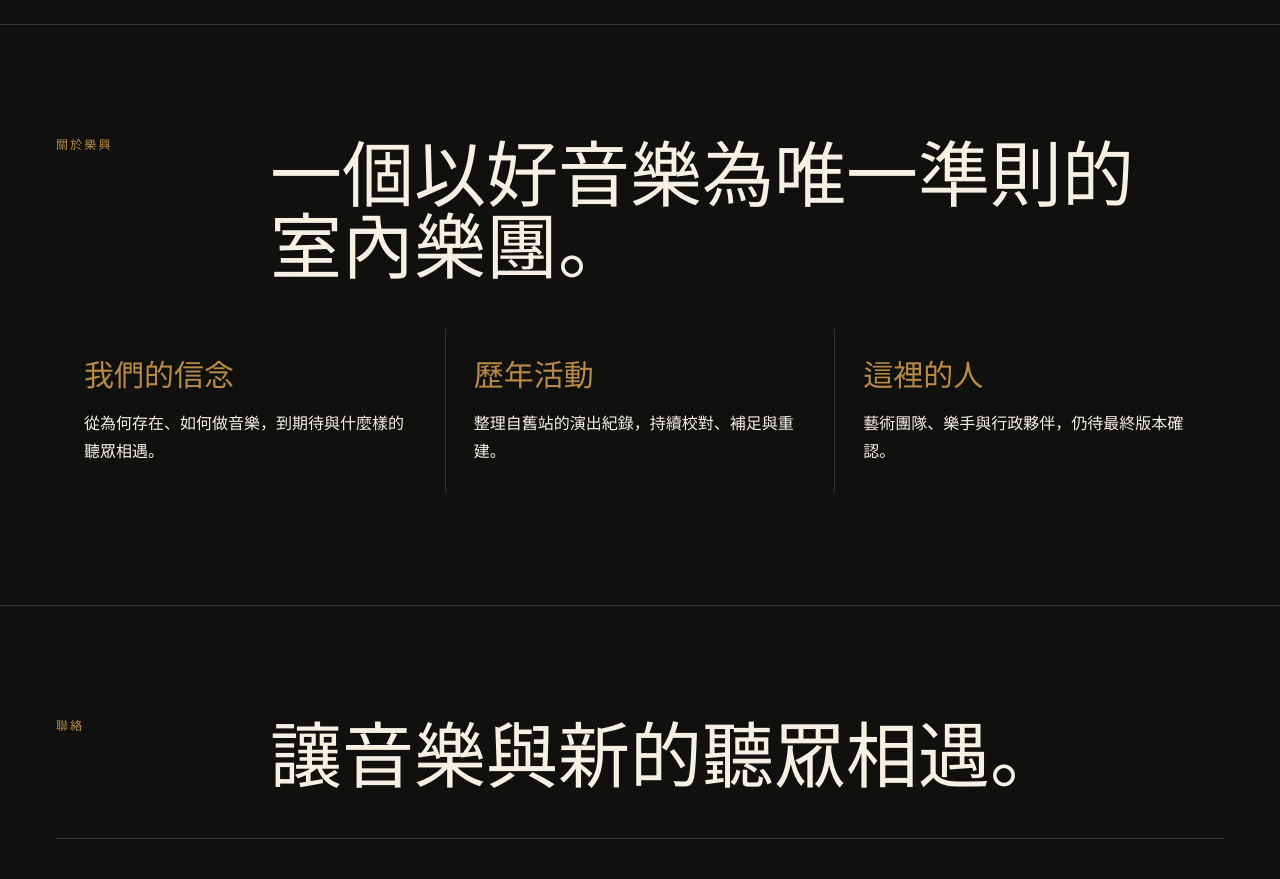
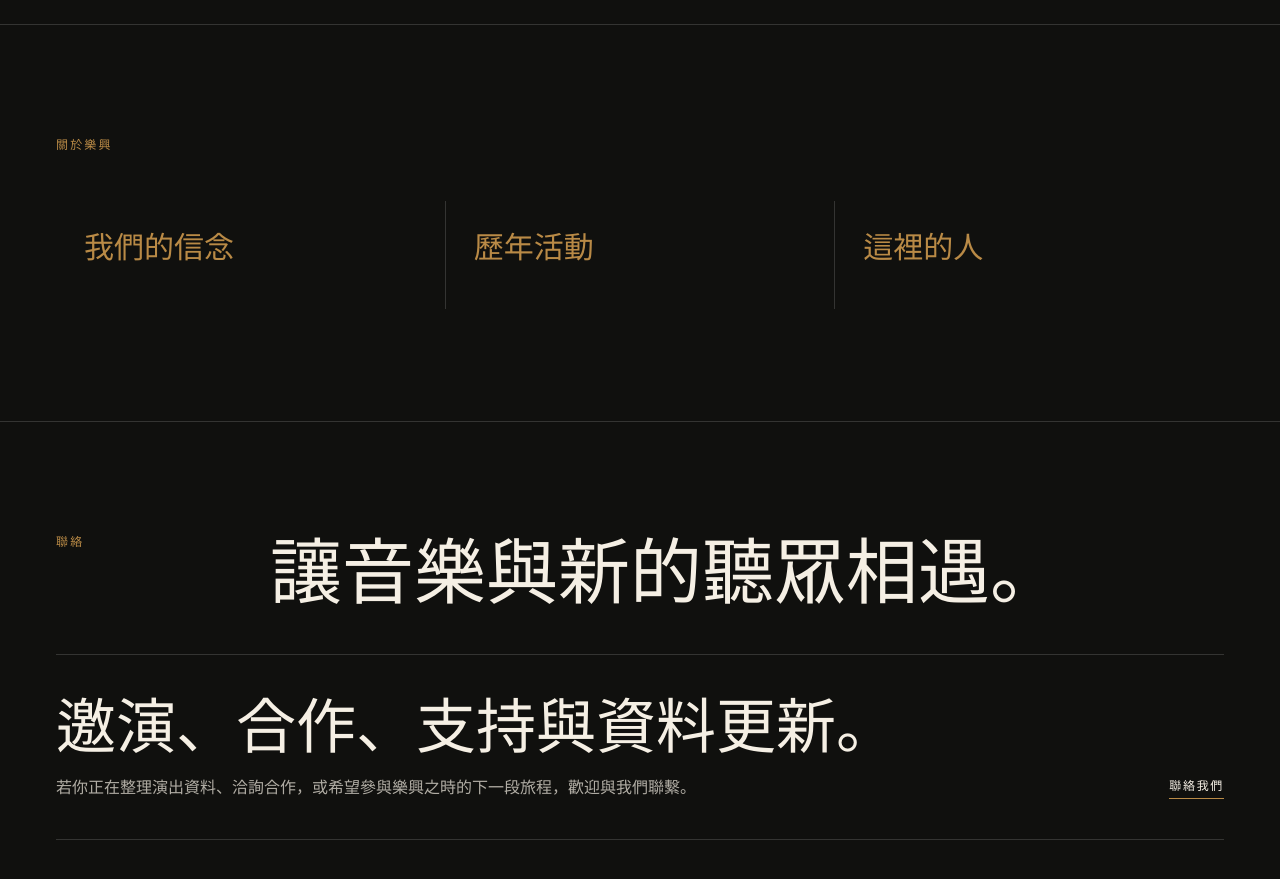
Before and after one commit to pmmtaiwan/pmm-website, a Next.js app: page /zh in a window 1280 px wide. Shown: the part 1000-1879 px from the top of the page. Built offline with nearby package versions, Linux system fonts and the light colour scheme.

Commit message:
Update page.tsx

```diff
--- a/app/zh/page.tsx
+++ b/app/zh/page.tsx
@@ -30,22 +30,22 @@ export default function ChineseHomePage() {
       <Section>
         <QuoteBlock quote="只把好音樂做好的，樂興之時。"  />
       </Section>
-      <Section eyebrow="關於樂興" title="一個以好音樂為唯一準則的室內樂團。">
+      <Section eyebrow="關於樂興" >
         <div className="grid gap-px bg-white/15 md:grid-cols-3">
           {[
             {
               title: "我們的信念",
-              body: "從為何存在、如何做音樂，到期待與什麼樣的聽眾相遇。",
+
               href: "/zh/convictions"
             },
             {
               title: "歷年活動",
-              body: "整理自舊站的演出紀錄，持續校對、補足與重建。",
+
               href: "/zh/archive"
             },
             {
               title: "這裡的人",
-              body: "藝術團隊、樂手與行政夥伴，仍待最終版本確認。",
+
               href: "/zh/people"
             }
           ].map((item) => (
```
